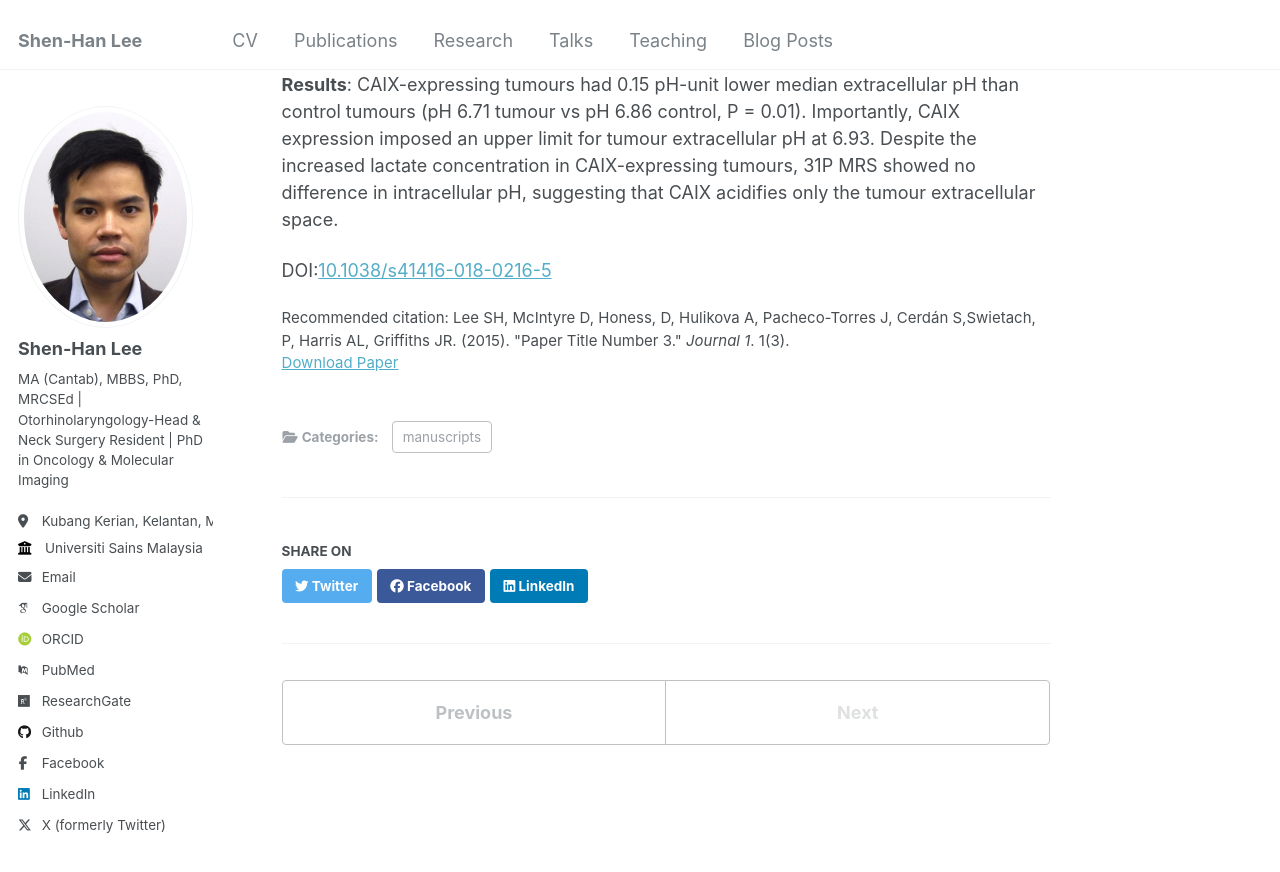
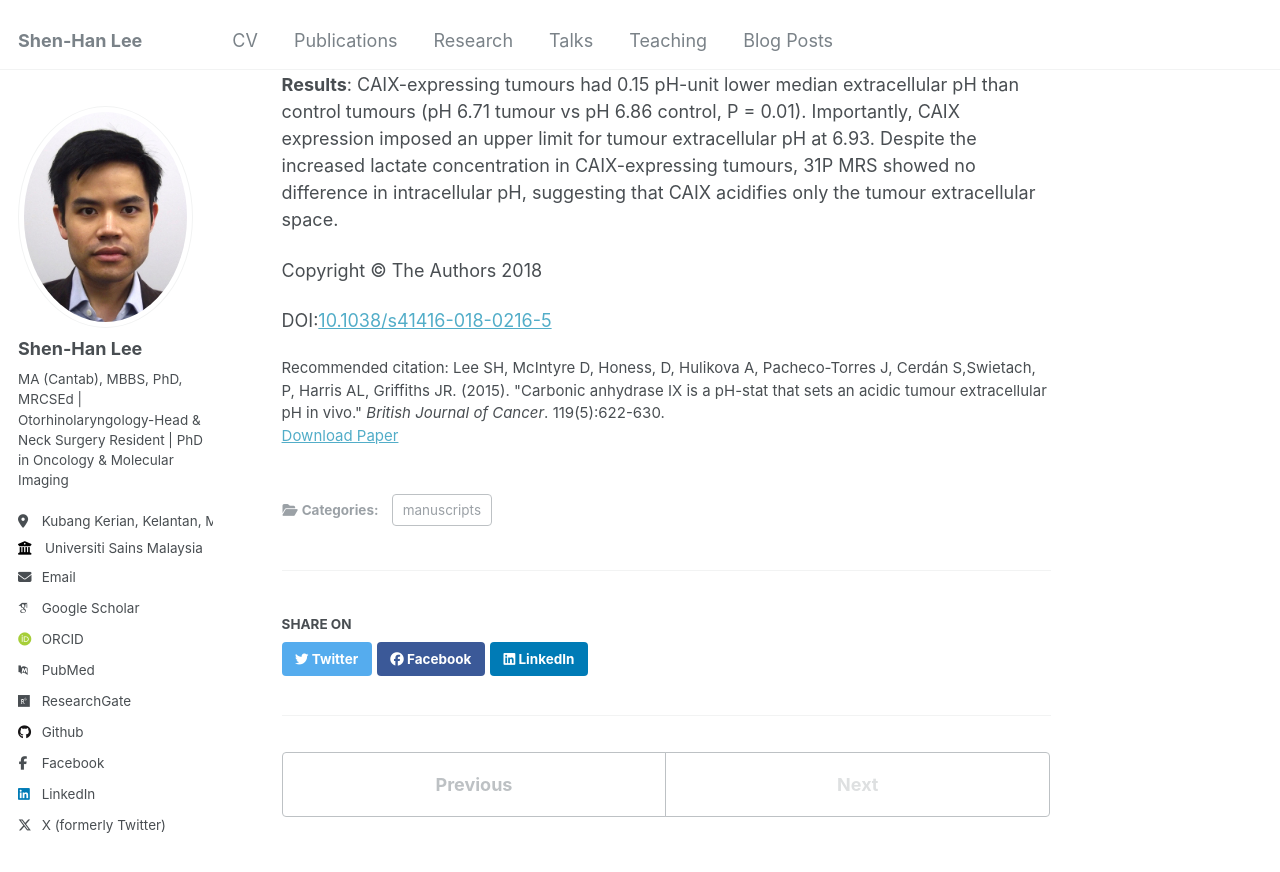
Before and after one commit to shenhanlee/shenhanlee.github.io, a Jekyll site: the page built from _publications/2024-02-17-paper-title-number-4.md, in a window 1280 px wide and 900 px high, scrolled down 901 px. Shown: the top 872 px of the window. Built offline with Jekyll 4.4.1, drawn with Linux system fonts in a browser that asks for light colours; some web fonts are replaced.

Commit message:
Merge remote-tracking branch 'origin/master'

```diff
--- a/_publications/2024-02-17-paper-title-number-4.md
+++ b/_publications/2024-02-17-paper-title-number-4.md
@@ -7,7 +7,7 @@ excerpt: 'This study, which forms part of my PhD thesis in Oncology, is the firs
 date: 2018-09-12
 venue: 'British Journal of Cancer'
 paperurl: 'https://shenhanlee.github.io/files/Lee SH, Griffiths JR_British Journal of Cancer_2018.pdf'
-citation: 'Lee SH, McIntyre D, Honess, D, Hulikova A, Pacheco-Torres J, Cerdán S,Swietach, P, Harris AL, Griffiths JR. (2015). &quot;Paper Title Number 3.&quot; <i>Journal 1</i>. 1(3).'
+citation: 'Lee SH, McIntyre D, Honess, D, Hulikova A, Pacheco-Torres J, Cerdán S,Swietach, P, Harris AL, Griffiths JR. (2015). &quot;Carbonic anhydrase IX is a pH-stat that sets an acidic tumour extracellular pH in vivo.&quot; <i>British Journal of Cancer</i>. 119(5):622-630.'
 ---
 
 Shen-Han Lee <sup>1 2</sup>, Dominick McIntyre <sup>1</sup>, Davina Honess <sup>1</sup>, Alzbeta Hulikova <sup>3</sup>, Jesús Pacheco-Torres <sup>4</sup>, Sebastián Cerdán <sup>5</sup>, Pawel Swietach <sup>3</sup>, Adrian L. Harris <sup>6</sup>, John R. Griffiths <sup>7</sup>
@@ -26,4 +26,6 @@ Shen-Han Lee <sup>1 2</sup>, Dominick McIntyre <sup>1</sup>, Davina Honess <sup>
 
 <b>Results</b>: CAIX-expressing tumours had 0.15 pH-unit lower median extracellular pH than control tumours (pH 6.71 tumour vs pH 6.86 control, P = 0.01). Importantly, CAIX expression imposed an upper limit for tumour extracellular pH at 6.93. Despite the increased lactate concentration in CAIX-expressing tumours, 31P MRS showed no difference in intracellular pH, suggesting that CAIX acidifies only the tumour extracellular space.
 
+Copyright © The Authors 2018
+
 DOI:[10.1038/s41416-018-0216-5](https://doi.org/10.1038/s41416-018-0216-5)
```
